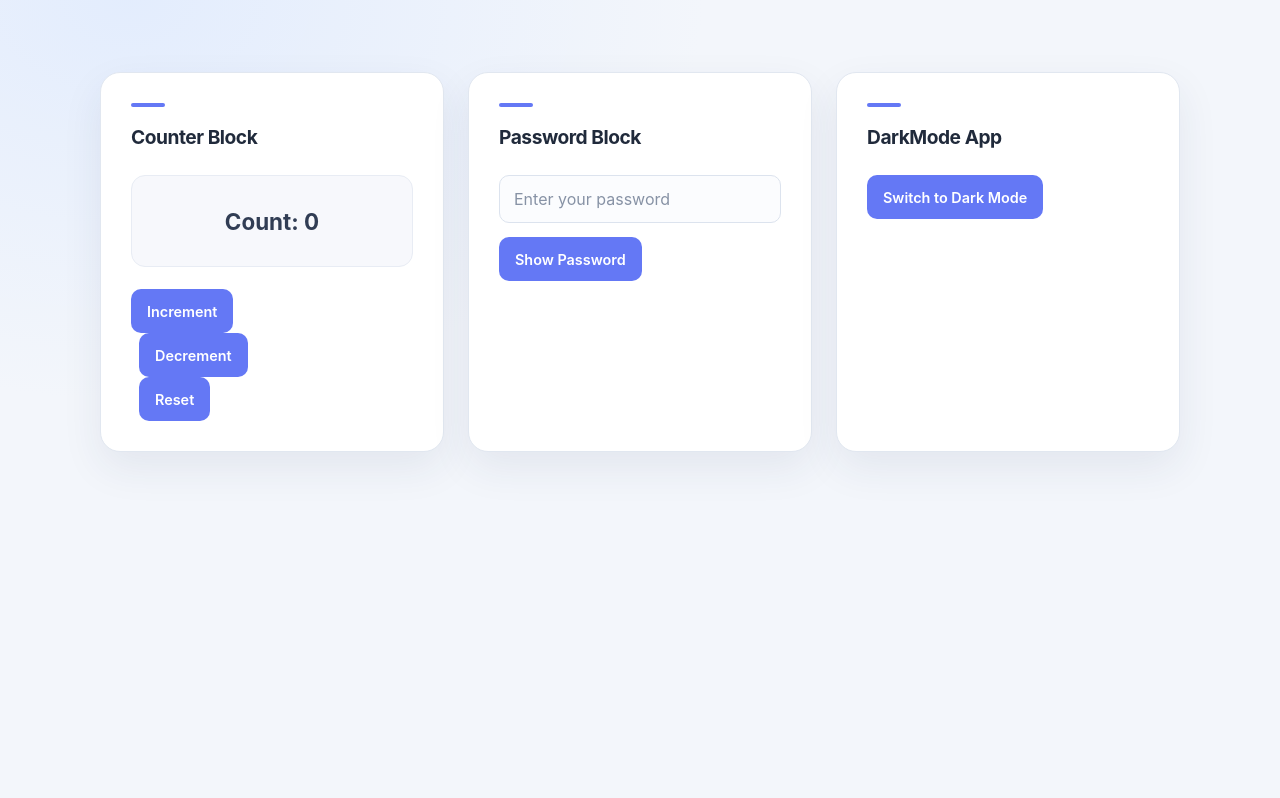
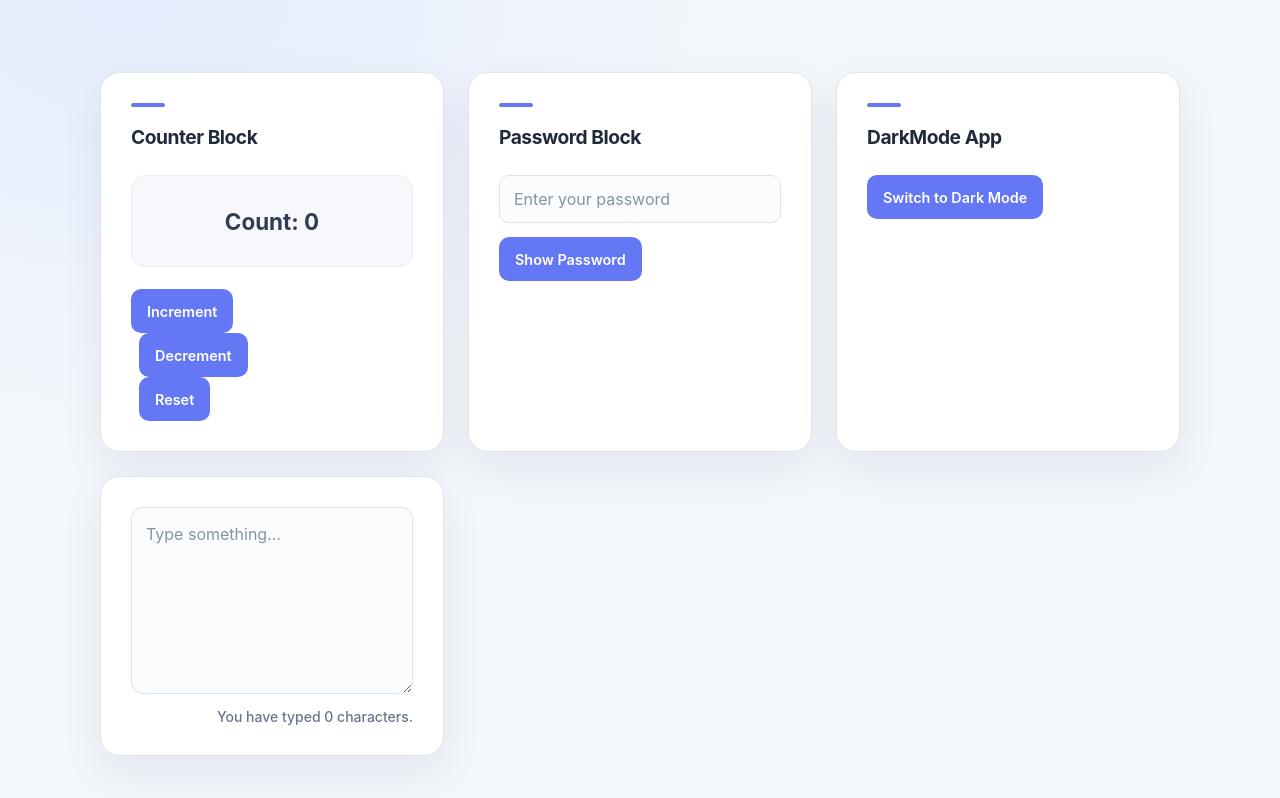
Before and after one commit to ZumarArshad/react-practice, a React (Vite) app in the folder ecommerce/: page / in a window 1280 px wide. Shown: the top 798 px of the page. Built offline with nearby package versions, Linux system fonts and the light colour scheme.

Commit message:
Add CharacterCounter component with styling to track character input

```diff
--- a/ecommerce/src/App.jsx
+++ b/ecommerce/src/App.jsx
@@ -1,6 +1,7 @@
 import { CounterBlock } from './Components/CounterBlock'
 import { Password } from './Components/Password'
 import { DarkModeApp } from './Components/DarkModeApp'
+import { CharacterCounter } from './Components/CharacterCounter'
 import './App.css'
 
 function App() {
@@ -11,6 +12,7 @@ function App() {
     <CounterBlock/>
     <Password/>
     <DarkModeApp/>
+    <CharacterCounter/>
     </>
 
   )
--- /dev/null
+++ b/ecommerce/src/Components/CharacterCounter.jsx
@@ -0,0 +1,10 @@
+import { useState } from "react";
+export function CharacterCounter() {
+   const [text, setText] = useState("");
+    return (
+      <div className="character-counter-block">
+          <textarea value={text} onChange={(e)=> setText(e.target.value)} placeholder="Type something..."></textarea>
+          <p>You have typed {text.length} characters.</p>
+      </div>
+ );
+}
--- a/ecommerce/src/index.css
+++ b/ecommerce/src/index.css
@@ -25,7 +25,8 @@ body {
 }
 
 button,
-input {
+input,
+textarea {
   font: inherit;
 }
 
@@ -41,6 +42,7 @@ input {
 
 .counter-block,
 .password-block,
+.character-counter-block,
 .dark-mode,
 .light-mode {
   display: flex;
@@ -140,6 +142,38 @@ input:focus-visible {
   color: #8792a5;
 }
 
+.character-counter-block textarea {
+  width: 100%;
+  min-height: 150px;
+  flex: 1;
+  resize: vertical;
+  padding: 14px;
+  border: 1px solid #dce3ee;
+  border-radius: 12px;
+  background: #fbfcfe;
+  color: #202a3b;
+  line-height: 1.5;
+  transition: border-color 160ms ease, box-shadow 160ms ease;
+}
+
+.character-counter-block textarea::placeholder {
+  color: #8792a5;
+}
+
+.character-counter-block textarea:focus {
+  border-color: #8797ff;
+  box-shadow: 0 0 0 3px rgb(100 120 245 / 12%);
+  outline: none;
+}
+
+.character-counter-block p {
+  align-self: flex-end;
+  margin: 14px 0 0;
+  color: #68758b;
+  font-size: 0.875rem;
+  font-weight: 500;
+}
+
 .dark-mode,
 .light-mode {
   transition: background-color 200ms ease, border-color 200ms ease, color 200ms ease;
@@ -179,6 +213,7 @@ input:focus-visible {
 
   .counter-block,
   .password-block,
+  .character-counter-block,
   .dark-mode,
   .light-mode {
     min-height: 250px;
```
